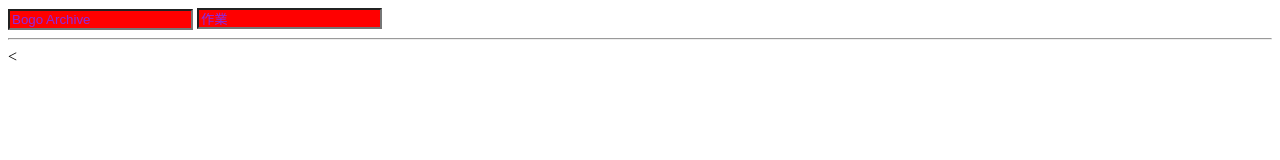
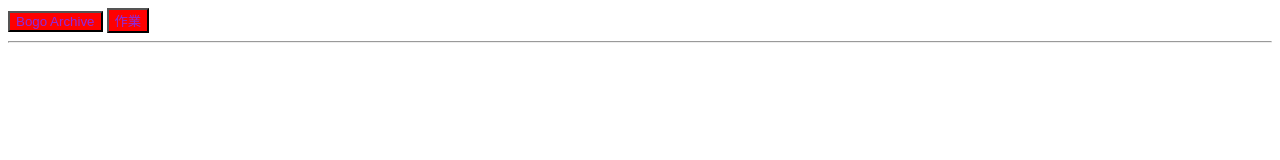
Before and after one commit to twolucasplaystdios/fouth123.twolucasplaystdios.github.io, a plain HTML site: page index.html in a window 1280 px wide. Drawn offline with Linux system fonts and the light colour scheme.

Commit message:
:::::::)

```diff
--- a/index.html
+++ b/index.html
@@ -5,9 +5,9 @@
         <script type="text/javascript" src="index-js.js"></script>
     </head>
     <body>
-        <input name="barc" value="Bogo Archive" onclick="barc()">
-        <input name="homew" value="作業" onclick="homewk()">
+        <input type="button" name="barc" value="Bogo Archive" onclick="barc()">
+        <input type="button" name="homew" value="作業" onclick="homewk()">
         <hr />
-        <
+
     </body>
 </html>
```
